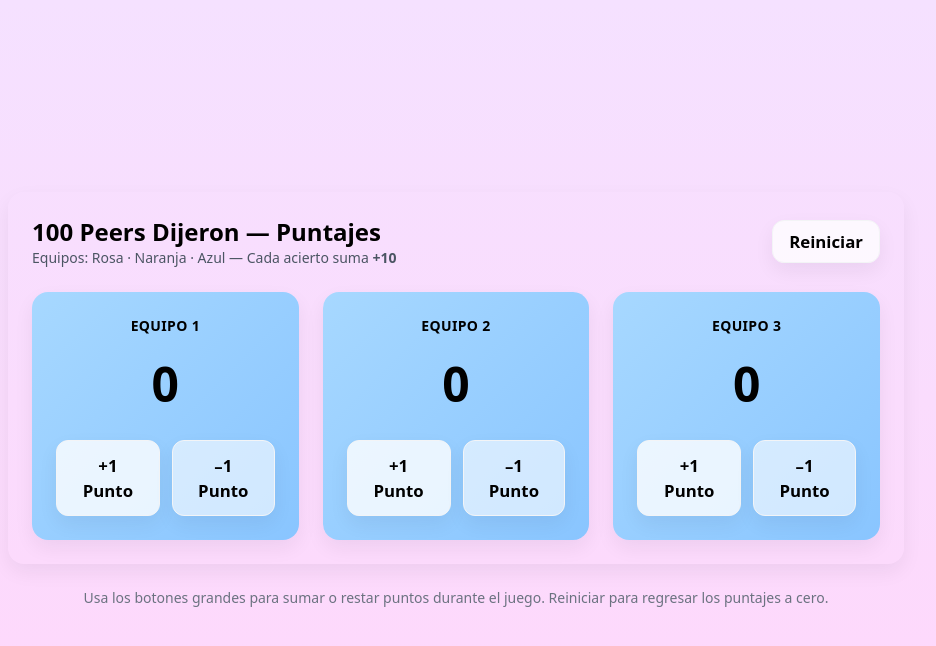
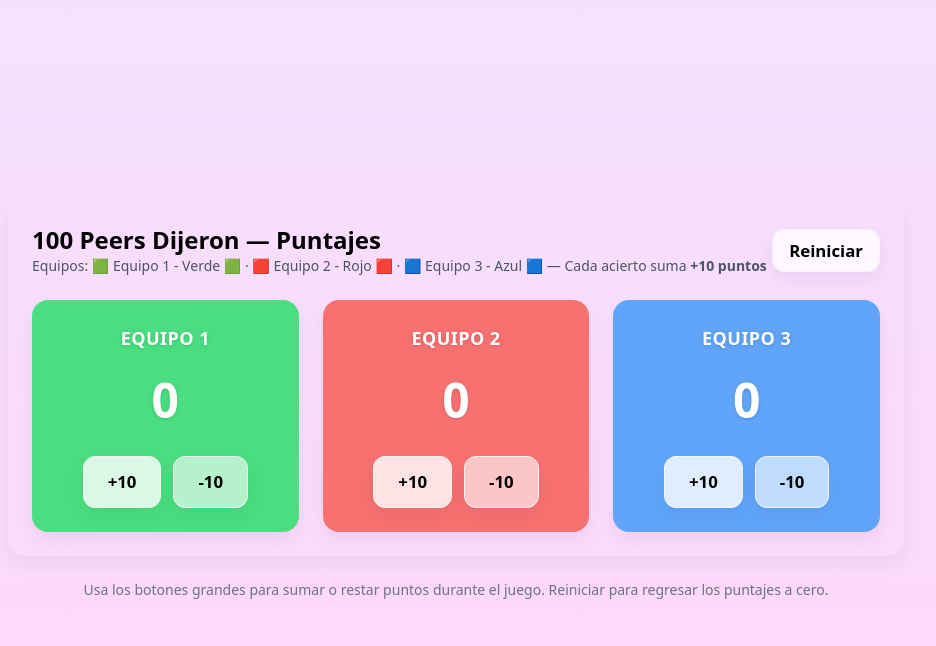
Before and after one commit to LuisoRubi/scoreboard-tony, a Django app: page / in a window 1280 px wide. Shown: the top 646 px of the page, without its empty margins (184-1120 px from the left). Run offline with Django 4.2, Linux system fonts and the light colour scheme; data comes from the database, SQL or seed files in the repository; both versions use the stored data as it was after the commit; some libraries are stand-ins or nearby versions.

Commit message:
adding diff colors and team names

```diff
--- a/scoreboard/templates/scoreboard/_scores.html
+++ b/scoreboard/templates/scoreboard/_scores.html
@@ -2,26 +2,25 @@
   {% for team in teams %}
     <div class="card p-6 text-center"
          style="background:
-       {% if team.name|lower == 'rosa' %}
-         linear-gradient(135deg, #ffb3d9, #ff8fc7)
-       {% elif team.name|lower == 'naranja' %}
-         linear-gradient(135deg, #ffd8a8, #ffc78a)
+           {% if team.name == 'Equipo 1' %}
+             #4ade80
+           {% elif team.name == 'Equipo 2' %}
+             #f87171
            {% else %}
-         linear-gradient(135deg, #a7d8ff, #89c5ff)
+             #60a5fa
            {% endif %}
          ">
 
-      <div class="text-sm font-semibold uppercase tracking-wide mb-3">
+      <div class="text-lg font-semibold uppercase tracking-wide mb-3 text-white drop-shadow">
         {{ team.name }}
       </div>
 
-      <div class="score-num" id="score-{{ team.id }}">
+      <div class="score-num text-white drop-shadow" id="score-{{ team.id }}">
         {{ team.points }}
       </div>
 
       <div class="mt-5 flex justify-center gap-3">
-
-  <!-- BOTÓN SUMAR -->
+        <!-- Sumar -->
         <form
           hx-post="{% url 'scoreboard:add_points' team.id %}"
           hx-target="#scores"
@@ -32,27 +31,25 @@
             type="submit"
             class="btn-giant bg-white/80 hover:bg-white/100 card border border-gray-100 px-6 py-3"
           >
-      +1 Punto
+            +10
           </button>
         </form>
 
-  <!-- BOTÓN RESTAR -->
+        <!-- Restar -->
         <form
-    hx-post="{% url 'scoreboard:remove_points' team.id %}"
+          hx-post="{% url 'scoreboard:subtract_points' team.id %}"
           hx-target="#scores"
           hx-swap="outerHTML"
         >
           {% csrf_token %}
           <button
             type="submit"
-      class="btn-giant bg-white/60 hover:bg-white/90 card border border-gray-100 px-6 py-3"
+            class="btn-giant bg-white/60 hover:bg-white/80 card border border-gray-100 px-6 py-3"
           >
-      –1 Punto
+            -10
           </button>
         </form>
-
       </div>
-
 
     </div>
   {% endfor %}
--- a/scoreboard/templates/scoreboard/index.html
+++ b/scoreboard/templates/scoreboard/index.html
@@ -4,7 +4,7 @@
     <div class="flex items-center justify-between mb-6">
       <div>
         <h1 class="text-2xl font-bold">100 Peers Dijeron — Puntajes</h1>
-        <p class="text-sm text-gray-600">Equipos: Rosa · Naranja · Azul — Cada acierto suma <strong>+10</strong></p>
+        <p class="text-sm text-gray-600">Equipos: 🟩 Equipo 1 - Verde 🟩 · 🟥 Equipo 2 - Rojo 🟥 · 🟦 Equipo 3 - Azul 🟦 — Cada acierto suma <strong>+10 puntos</strong></p>
       </div>
       <div>
         <form hx-post="{% url 'scoreboard:reset_scores' %}" hx-target="#scores" hx-swap="outerHTML">
--- a/scoreboard/urls.py
+++ b/scoreboard/urls.py
@@ -7,5 +7,5 @@ urlpatterns = [
     path("", views.index, name="index"),
     path("add/<int:team_id>/", views.add_points, name="add_points"),
     path("reset/", views.reset_scores, name="reset_scores"),
-    path("remove/<int:team_id>/", views.remove_points, name="remove_points"),
+    path("subtract/<int:team_id>/", views.subtract_points, name="subtract_points"),
 ]
--- a/scoreboard/views.py
+++ b/scoreboard/views.py
@@ -10,7 +10,7 @@ def index(request):
 @require_POST
 def add_points(request, team_id):
     team = get_object_or_404(Team, pk=team_id)
-    # cada acierto suma 10 (según tu configuración)
+    # cada acierto suma 10
     team.points += 10
     team.save()
     # Si la solicitud viene por HTMX, devolvemos solo fragmento de scores
@@ -22,11 +22,8 @@ def reset_scores(request):
     return render(request, "scoreboard/_scores.html", {"teams": Team.objects.all().order_by("id")})
 
 @require_POST
-def remove_points(request, team_id):
+def subtract_points(request, team_id):
     team = get_object_or_404(Team, pk=team_id)
-    team.points = max(team.points - 10, 0)  # evita negativos
+    team.points = max(0, team.points - 10)  # no baja de 0
     team.save()
-
-    return render(request, "scoreboard/_scores.html", {
-        "teams": Team.objects.all().order_by("id")
-    })
+    return render(request, "scoreboard/_scores.html", {"teams": Team.objects.all().order_by("id")})
```
Also changed, not shown: db.sqlite3, 1 other file. Lines whose indentation alone changed are shown as unchanged.
